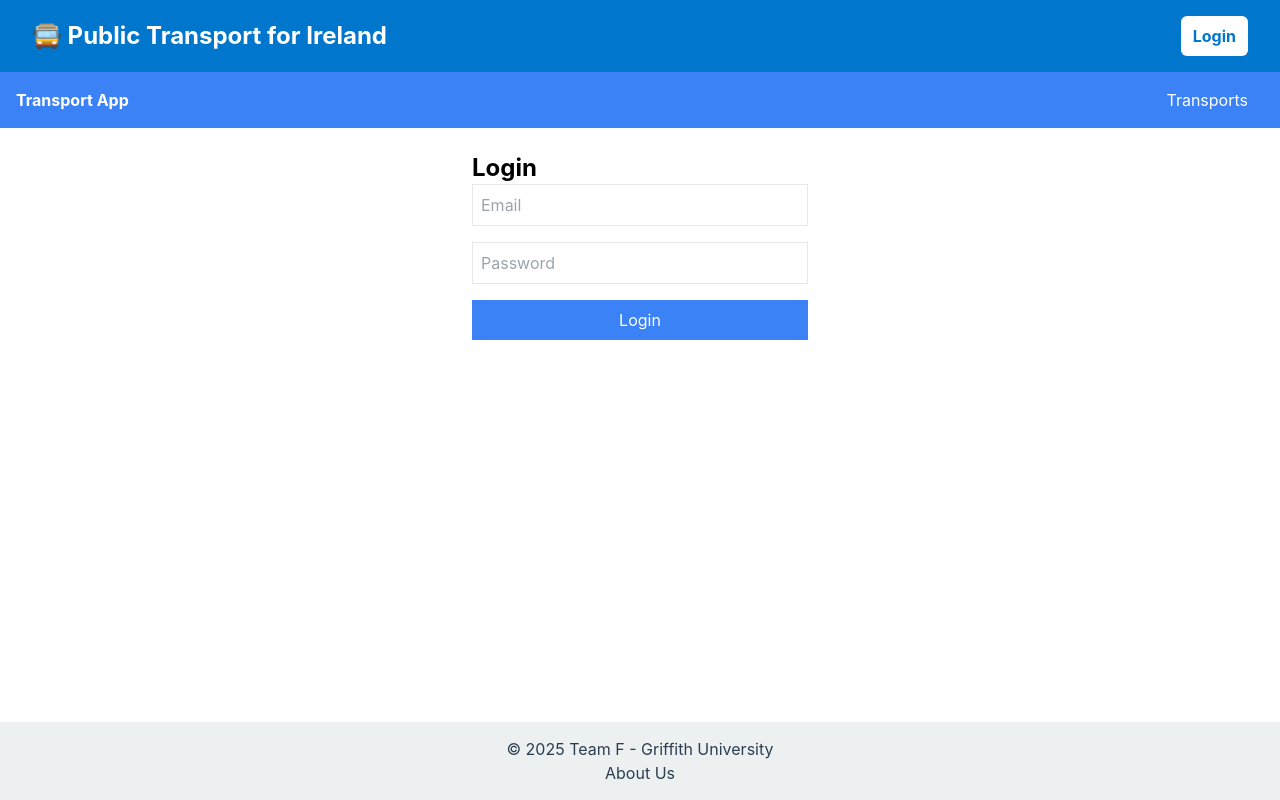
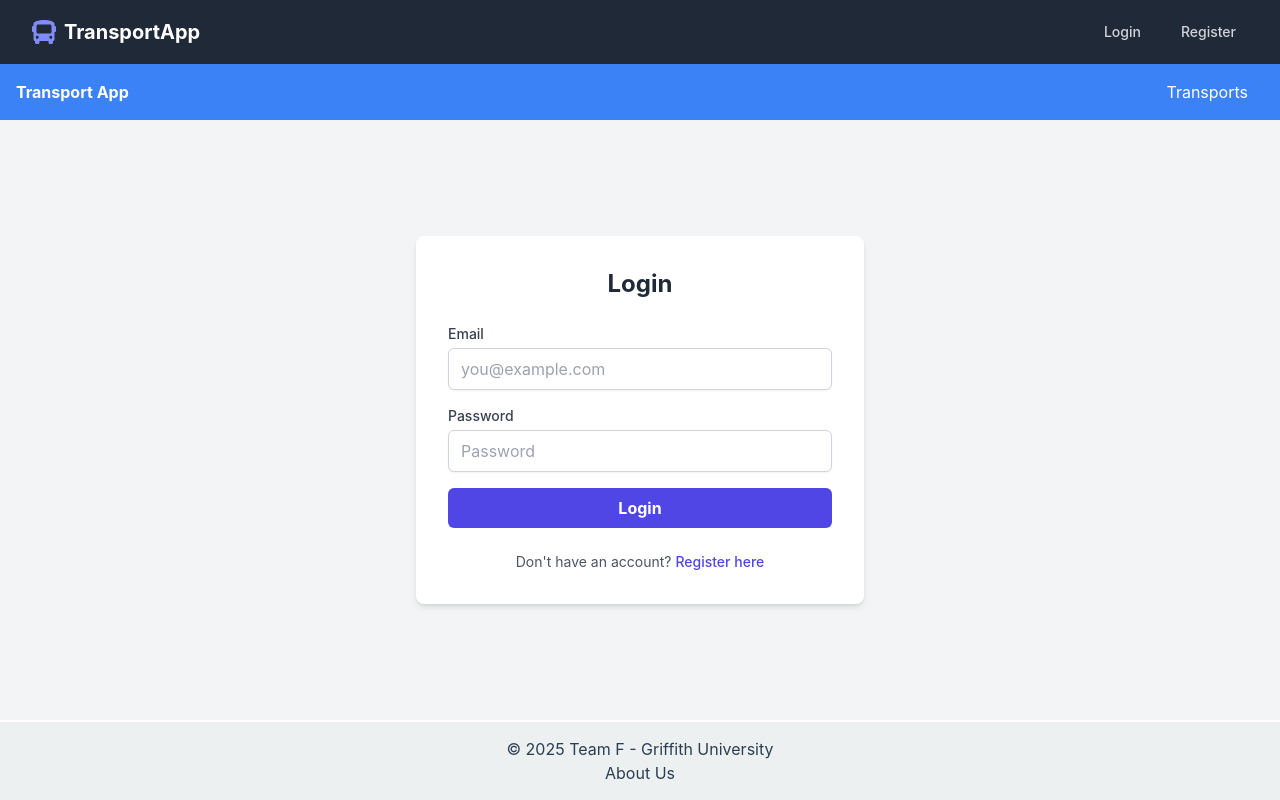
Before and after one commit to LimuleSempai/Web_technology_project_TeamF, a React (Create React App) app in the folder my-app/: page /login in a window 1280 px wide. Built offline with nearby package versions, Linux system fonts and the light colour scheme; no server answers.

Commit message:
refactor(auth): Persist login state using localStorage and backend check

```diff
--- a/my-app/src/components/Header.js
+++ b/my-app/src/components/Header.js
@@ -2,51 +2,97 @@
 import React, { useState, useEffect } from 'react';
 import { Link, useNavigate } from 'react-router-dom';
 import axios from 'axios';
+import { FaBus, FaUserCircle } from 'react-icons/fa'; // Example icons
 import './Header.css';
 
 const Header = () => {
     const [user, setUser] = useState(null);
-  const [menuOpen, setMenuOpen] = useState(false);
     const navigate = useNavigate();
 
+    // Check login status on mount
     useEffect(() => {
-    axios.get(`${process.env.REACT_APP_API_URI}api/auth/profile`, { withCredentials: true })
-      .then((res) => setUser(res.data))
-      .catch(() => setUser(null));
+        // Option 1: Check localStorage first for immediate UI update
+        const storedUser = localStorage.getItem('user');
+        if (storedUser) {
+            try {
+                setUser(JSON.parse(storedUser));
+            } catch (e) {
+                console.error("Error parsing user from localStorage", e);
+                localStorage.removeItem('user'); // Clear invalid data
+            }
+        }
+
+        // Option 2 (Recommended): Verify status with backend
+        axios.get(`${process.env.REACT_APP_API_URI}api/auth/status`, { withCredentials: true })
+            .then(res => {
+                if (res.data.isLoggedIn) {
+                    setUser(res.data.user);
+                    // Optionally update localStorage if backend data is more current
+                    localStorage.setItem('user', JSON.stringify(res.data.user));
+                } else {
+                    setUser(null);
+                    localStorage.removeItem('user'); // Ensure localStorage is clear if not logged in
+                }
+            })
+            .catch(err => {
+                console.error("Error checking auth status:", err);
+                // Keep user null or based on localStorage, maybe show error
+                // If request fails, maybe trust localStorage temporarily?
+            });
     }, []);
 
     const handleLogout = () => {
         axios.post(`${process.env.REACT_APP_API_URI}api/auth/logout`, {}, { withCredentials: true })
             .then(() => {
+                localStorage.removeItem('user'); // Clear user from localStorage
                 setUser(null);
-        navigate('/');
+                navigate('/'); // Redirect to home page
+                window.location.reload(); // Force reload to ensure state reset across components
+            })
+            .catch(err => {
+                console.error("Logout failed:", err);
+                // Optionally show an error message to the user
             });
     };
 
     return (
-    <header className="header">
-      <div className="logo" onClick={() => navigate('/')}>🚍 Public Transport for Ireland</div>
-      <div className="profile-section">
-        <div onClick={() => setMenuOpen(!menuOpen)} className="profile-btn">
-          {user ? user.name : 'Login'}
+        <header className="bg-gray-800 text-white shadow-md">
+            <nav className="max-w-7xl mx-auto px-4 sm:px-6 lg:px-8">
+                <div className="flex items-center justify-between h-16">
+                    <div className="flex items-center">
+                        <Link to="/" className="flex-shrink-0 flex items-center text-xl font-bold">
+                            <FaBus className="mr-2 h-6 w-6 text-indigo-400" /> {/* Example Logo */}
+                            <span>TransportApp</span>
+                        </Link>
+                        {/* Navigation Links can go here if needed */}
                     </div>
-
-        {menuOpen && (
-          <div className="dropdown-menu">
-            {!user ? (
+                    <div className="flex items-center space-x-4">
+                        {user ? (
                             <>
-                <Link to="/login" onClick={() => setMenuOpen(false)}>Login</Link>
-                <Link to="/register" onClick={() => setMenuOpen(false)}>Register</Link>
+                                <Link to="/profile" className="flex items-center text-gray-300 hover:text-white px-3 py-2 rounded-md text-sm font-medium">
+                                    <FaUserCircle className="mr-1" />
+                                    <span>{user.name || user.email}</span>
+                                </Link>
+                                <button
+                                    onClick={handleLogout}
+                                    className="text-gray-300 hover:bg-gray-700 hover:text-white px-3 py-2 rounded-md text-sm font-medium"
+                                >
+                                    Logout
+                                </button>
                             </>
                         ) : (
                             <>
-                <Link to="/profile" onClick={() => setMenuOpen(false)}>Profile</Link>
-                <button onClick={handleLogout}>Logout</button>
+                                <Link to="/login" className="text-gray-300 hover:bg-gray-700 hover:text-white px-3 py-2 rounded-md text-sm font-medium">
+                                    Login
+                                </Link>
+                                <Link to="/register" className="text-gray-300 hover:bg-gray-700 hover:text-white px-3 py-2 rounded-md text-sm font-medium">
+                                    Register
+                                </Link>
                             </>
                         )}
                     </div>
-        )}
                 </div>
+            </nav>
         </header>
     );
 };
--- a/my-app/src/components/Login.js
+++ b/my-app/src/components/Login.js
@@ -1,5 +1,5 @@
 import React, { useState } from "react";
-import { useNavigate } from 'react-router-dom';
+import { useNavigate, Link } from 'react-router-dom';
 import axios from "axios";
 
 const Login = () => {
@@ -11,28 +11,69 @@ const Login = () => {
 
   const handleLogin = (e) => {
     e.preventDefault();
+    setError("");
 
-    axios.post(`${process.env.REACT_APP_API_URI}api/auth/login`, { email, password }, { withCredentials: true })
+    axios.post(`/api/auth/login`, { email, password }, { withCredentials: true })
       .then((res) => {
+        if (res.data && res.data.user) {
+          localStorage.setItem('user', JSON.stringify(res.data.user));
+          console.log('User stored in localStorage:', res.data.user);
+        } else {
+          console.warn('Login response did not contain user data.');
+        }
         navigate('/');
         window.location.reload();
       })
       .catch((err) => {
-        setError('Invalid credentials');
+        console.error("Login error:", err);
+        setError(err.response?.data?.message || 'Invalid credentials or server error');
       });
   };
 
   return (
-    <div className="p-6 max-w-sm mx-auto">
-      <h2 className="text-2xl font-bold">Login</h2>
-      {error && <p className="text-red-500">{error}</p>}
-      <form onSubmit={handleLogin} className="flex flex-col gap-4">
-        <input type="email" placeholder="Email" className="border p-2"
-          onChange={(e) => setEmail(e.target.value)} required />
-        <input type="password" placeholder="Password" className="border p-2"
-          onChange={(e) => setPassword(e.target.value)} required />
-        <button type="submit" className="bg-blue-500 text-white p-2">Login</button>
-      </form>
+    <div className="flex items-center justify-center min-h-[calc(100vh-200px)] bg-gray-100 px-4">
+      <div className="p-6 md:p-8 max-w-md w-full bg-white rounded-lg shadow-md">
+        <h2 className="text-2xl font-bold mb-6 text-center text-gray-800">Login</h2>
+        {error && <p className="text-red-500 text-sm mb-4 text-center">{error}</p>}
+        <form onSubmit={handleLogin} className="flex flex-col gap-4">
+          <div>
+            <label htmlFor="email" className="block text-sm font-medium text-gray-700 mb-1">Email</label>
+            <input
+              type="email"
+              id="email"
+              placeholder="you@example.com"
+              className="w-full px-3 py-2 border border-gray-300 rounded-md shadow-sm focus:outline-none focus:ring-indigo-500 focus:border-indigo-500"
+              value={email}
+              onChange={(e) => setEmail(e.target.value)}
+              required
+            />
+          </div>
+          <div>
+            <label htmlFor="password" className="block text-sm font-medium text-gray-700 mb-1">Password</label>
+            <input
+              type="password"
+              id="password"
+              placeholder="Password"
+              className="w-full px-3 py-2 border border-gray-300 rounded-md shadow-sm focus:outline-none focus:ring-indigo-500 focus:border-indigo-500"
+              value={password}
+              onChange={(e) => setPassword(e.target.value)}
+              required
+            />
+          </div>
+          <button
+            type="submit"
+            className="w-full bg-indigo-600 hover:bg-indigo-700 text-white font-bold py-2 px-4 rounded-md focus:outline-none focus:ring-2 focus:ring-offset-2 focus:ring-indigo-500 transition duration-150 ease-in-out"
+          >
+            Login
+          </button>
+        </form>
+        <p className="mt-6 text-center text-sm text-gray-600">
+          Don't have an account?{' '}
+          <Link to="/register" className="font-medium text-indigo-600 hover:text-indigo-500">
+            Register here
+          </Link>
+        </p>
+      </div>
     </div>
   );
 };
```
Lines whose indentation alone changed are shown as unchanged.
